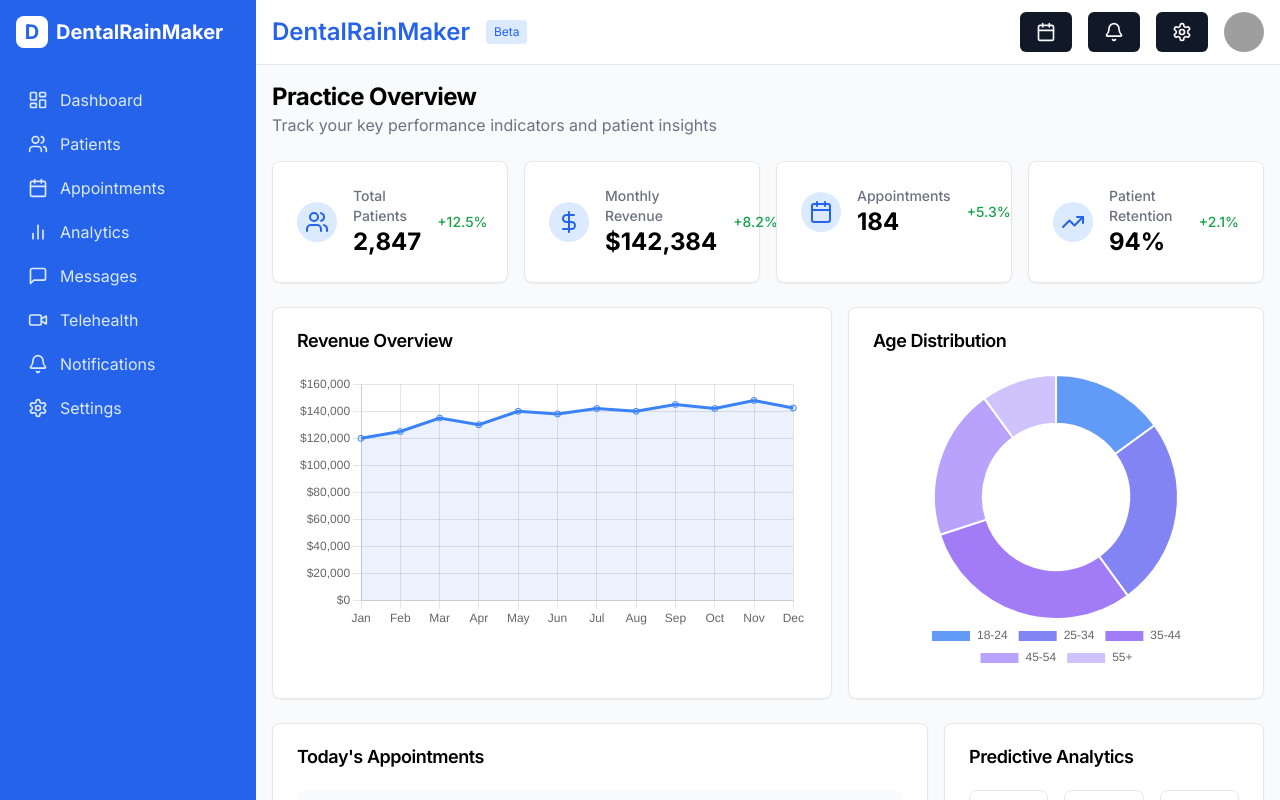
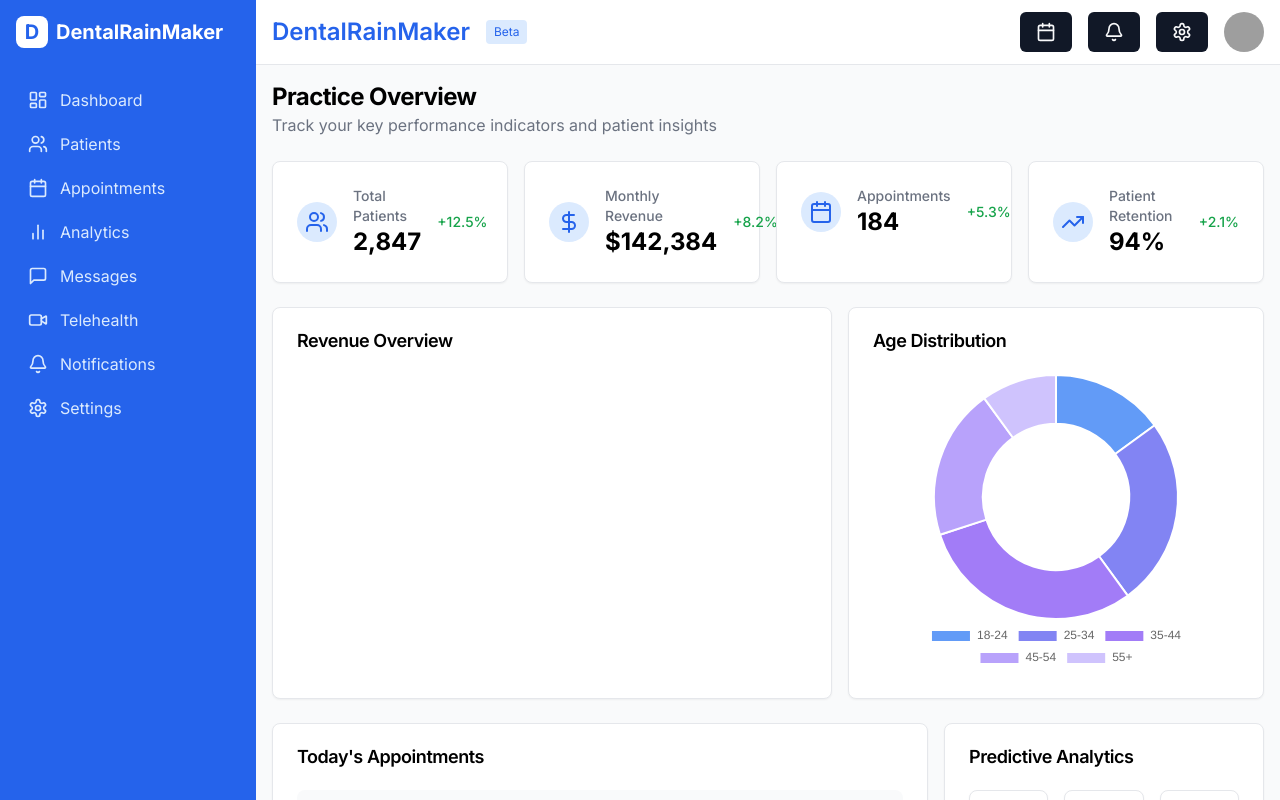
Before and after one commit to jorge210488/DentalRainMaker, a Next.js app in the folder frontend/: page /userDashboard in a window 1280 px wide. Built offline with nearby package versions, Linux system fonts and the light colour scheme; no server answers; grey boxes are pictures that could not be loaded.

Commit message:
update dependencies

```diff
--- a/frontend/src/components/userDashboard/revenue-chart.tsx
+++ b/frontend/src/components/userDashboard/revenue-chart.tsx
@@ -1,81 +1,81 @@
-'use client'
+// 'use client'
 
-import { Line } from 'react-chartjs-2'
-import {
-  Chart as ChartJS,
-  CategoryScale,
-  LinearScale,
-  PointElement,
-  LineElement,
-  Title,
-  Tooltip,
-  Filler,
-  Legend,
-} from 'chart.js'
+// import { Line } from 'react-chartjs-2'
+// import {
+//   Chart as ChartJS,
+//   CategoryScale,
+//   LinearScale,
+//   PointElement,
+//   LineElement,
+//   Title,
+//   Tooltip,
+//   Filler,
+//   Legend,
+// } from 'chart.js'
 
-ChartJS.register(
-  CategoryScale,
-  LinearScale,
-  PointElement,
-  LineElement,
-  Title,
-  Tooltip,
-  Filler,
-  Legend,
-)
+// ChartJS.register(
+//   CategoryScale,
+//   LinearScale,
+//   PointElement,
+//   LineElement,
+//   Title,
+//   Tooltip,
+//   Filler,
+//   Legend,
+// )
 
-const labels = [
-  'Jan',
-  'Feb',
-  'Mar',
-  'Apr',
-  'May',
-  'Jun',
-  'Jul',
-  'Aug',
-  'Sep',
-  'Oct',
-  'Nov',
-  'Dec',
-]
+// const labels = [
+//   'Jan',
+//   'Feb',
+//   'Mar',
+//   'Apr',
+//   'May',
+//   'Jun',
+//   'Jul',
+//   'Aug',
+//   'Sep',
+//   'Oct',
+//   'Nov',
+//   'Dec',
+// ]
 
-const data = {
-  labels,
-  datasets: [
-    {
-      label: 'Revenue',
-      data: [
-        120000, 125000, 135000, 130000, 140000, 138000, 142000, 140000, 145000,
-        142000, 148000, 142384,
-      ],
-      borderColor: 'rgb(59, 130, 246)',
-      backgroundColor: 'rgba(59, 130, 246, 0.1)',
-      fill: true,
-    },
-  ],
-}
+// const data = {
+//   labels,
+//   datasets: [
+//     {
+//       label: 'Revenue',
+//       data: [
+//         120000, 125000, 135000, 130000, 140000, 138000, 142000, 140000, 145000,
+//         142000, 148000, 142384,
+//       ],
+//       borderColor: 'rgb(59, 130, 246)',
+//       backgroundColor: 'rgba(59, 130, 246, 0.1)',
+//       fill: true,
+//     },
+//   ],
+// }
 
-const options = {
-  responsive: true,
-  plugins: {
-    legend: {
-      display: false,
-    },
-  },
-  scales: {
-    y: {
-      beginAtZero: true,
-      ticks: {
-        callback: (value: number) => `$${value.toLocaleString()}`,
-      },
-    },
-  },
-}
+// const options = {
+//   responsive: true,
+//   plugins: {
+//     legend: {
+//       display: false,
+//     },
+//   },
+//   scales: {
+//     y: {
+//       beginAtZero: true,
+//       ticks: {
+//         callback: (value: number) => `$${value.toLocaleString()}`,
+//       },
+//     },
+//   },
+// }
 
 export function RevenueChart() {
   return (
     <div className='h-[300px]'>
-      <Line data={data} options={options} />
+      {/* <Line data={data} options={options} /> */}
     </div>
   )
 }
```
Also changed, not shown: 1 other file (tests, documents, lock files or other folders).
